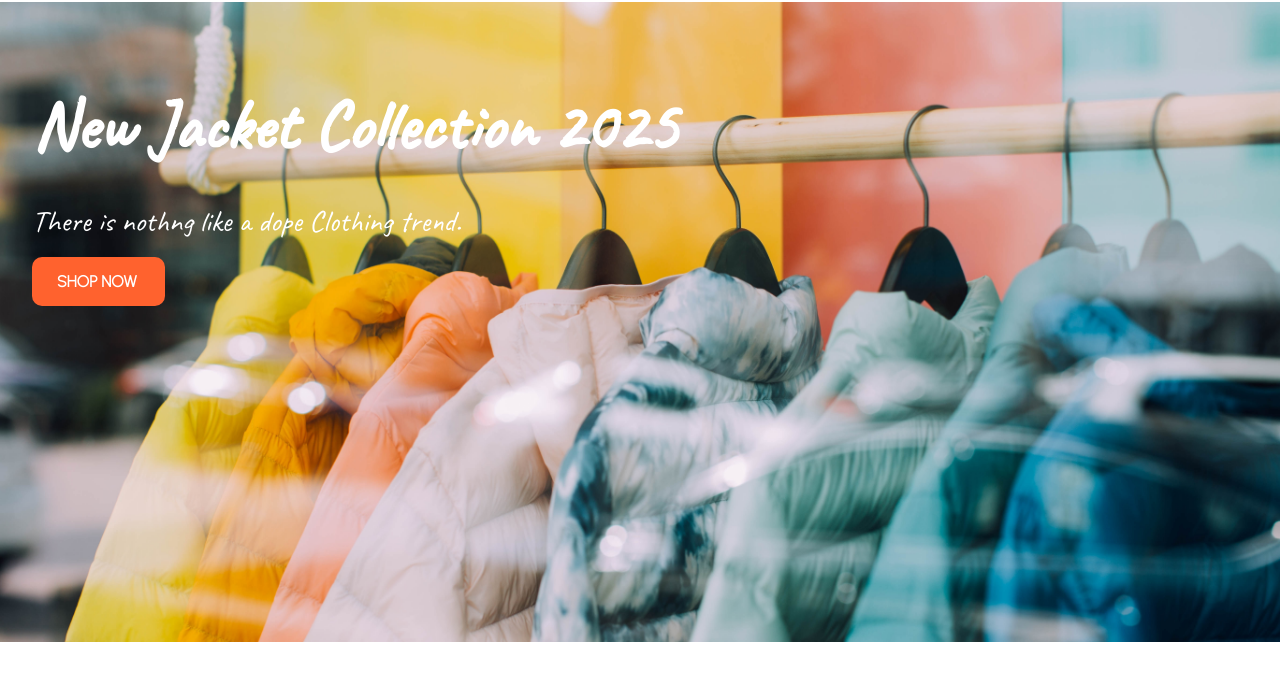
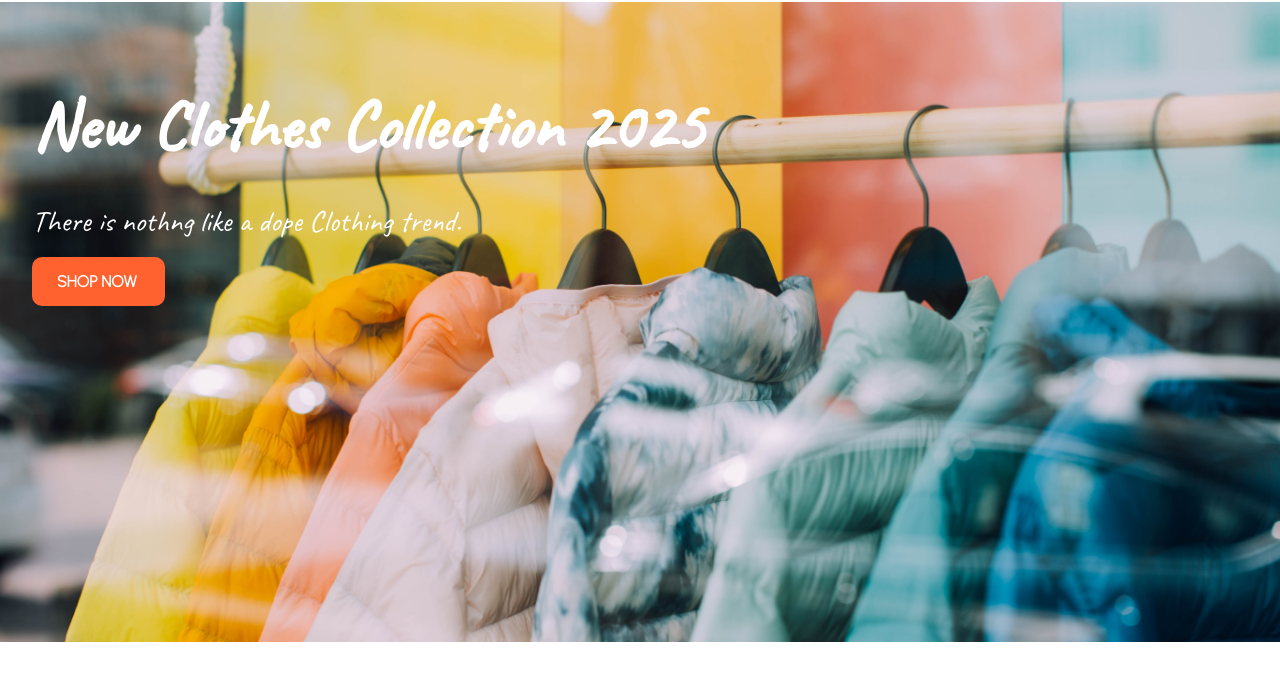
Before and after one commit to Brahim010/cambridge-collection2, a website built with Vite: page home.html in a window 1280 px wide. Shown: the part 108-800 px from the top of the page. Built offline with nearby package versions, Linux system fonts and the light colour scheme; some icons are missing.

Commit message:
Update home.html

```diff
--- a/home.html
+++ b/home.html
@@ -83,7 +83,7 @@
 <!------------------------------------------------hero section -->
   <section class="hero">
     <div class="heroel">
-      <h2>New Jacket Collection 2025</h2>
+      <h2>New Clothes Collection 2025</h2>
       <p>There is nothng like a dope Clothing trend.</p>
       <a href="" class="cta">SHOP NOW <i class="fal fa-arrow-alt-right"></i></a>
     </div>
```
